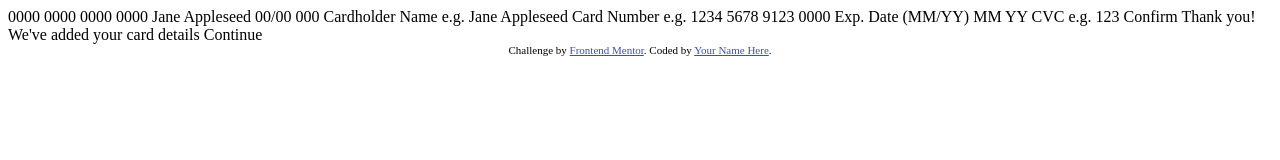
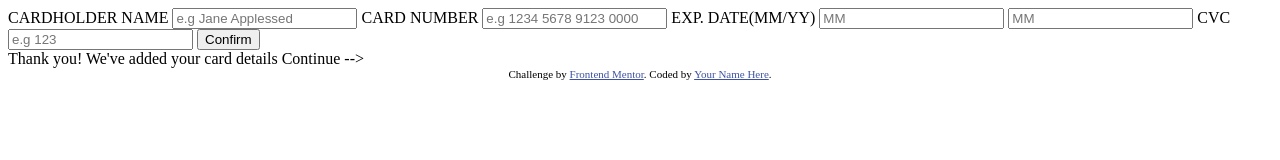
Before and after one commit to Aliko2020/card-challange-, a plain HTML site: page index.html in a window 1280 px wide. Drawn offline with Linux system fonts and the light colour scheme.

Commit message:
html skeleton

```diff
--- a/index.html
+++ b/index.html
@@ -15,8 +15,26 @@
   </style>
 </head>
 <body>
+  <div class="container">
+    <div class="topCard">
 
-  0000 0000 0000 0000
+    </div>
+    <div class="details">
+      <label for="name"> CARDHOLDER NAME</label>
+      <input type="text" placeholder="e.g Jane Applessed">
+      <label for="number">CARD NUMBER</label>
+      <input type="text" name="" placeholder="e.g 1234 5678 9123 0000">
+      <label for="exp-date">EXP. DATE(MM/YY)</label>
+      <input type="text" placeholder="MM">
+      <input type="text" placeholder="MM">
+      <label for="cvc">CVC</label>
+      <input type="text" placeholder="e.g 123">
+      <button class="comfirm">Confirm</button>
+    </div>
+
+  </div>
+
+  <!-- 0000 0000 0000 0000
   Jane Appleseed
   00/00
 
@@ -41,7 +59,7 @@
 
   Thank you!
   We've added your card details
-  Continue
+  Continue -->
 
   <div class="attribution">
     Challenge by <a href="https://www.frontendmentor.io?ref=challenge" target="_blank">Frontend Mentor</a>.
```
